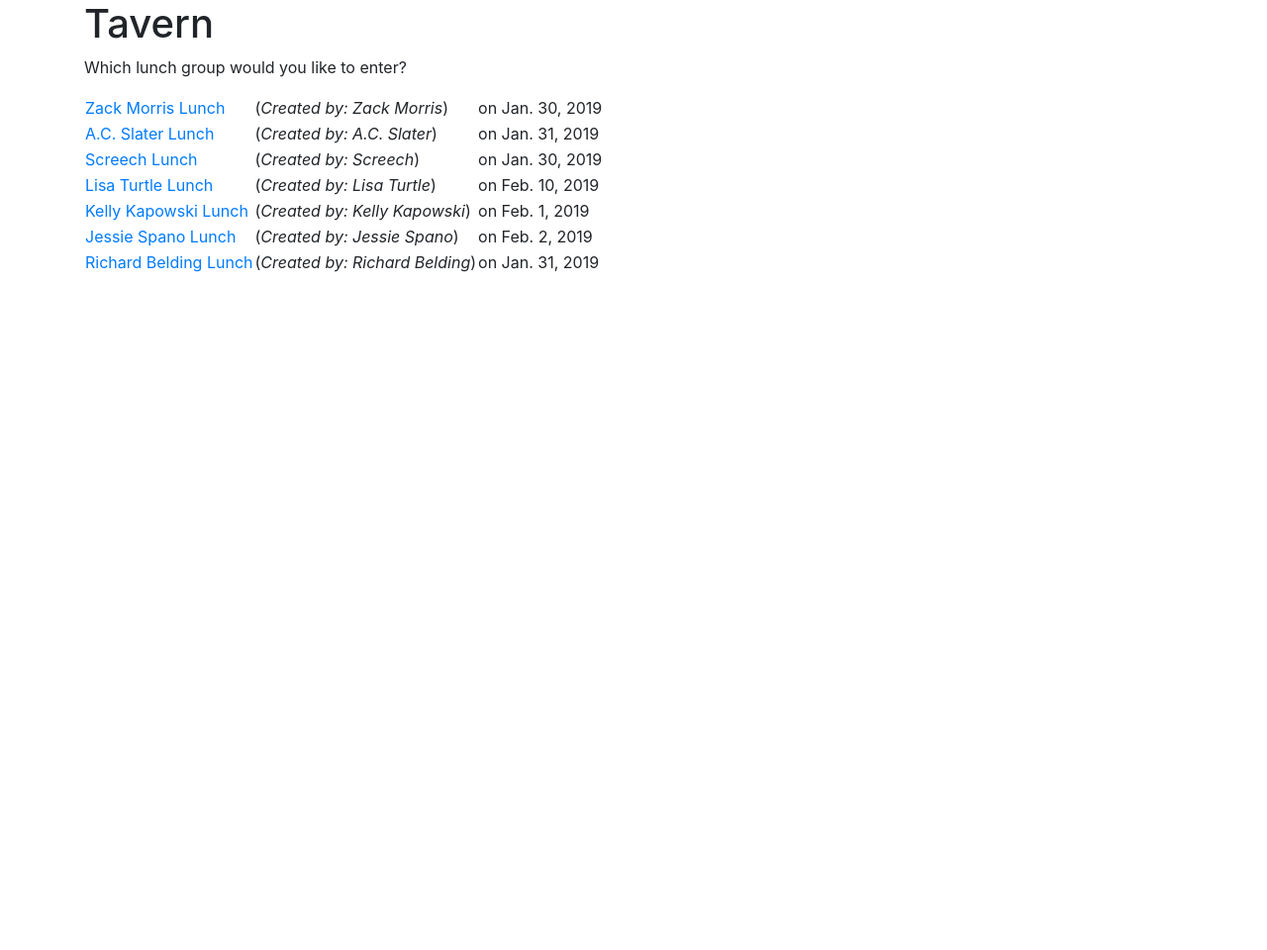
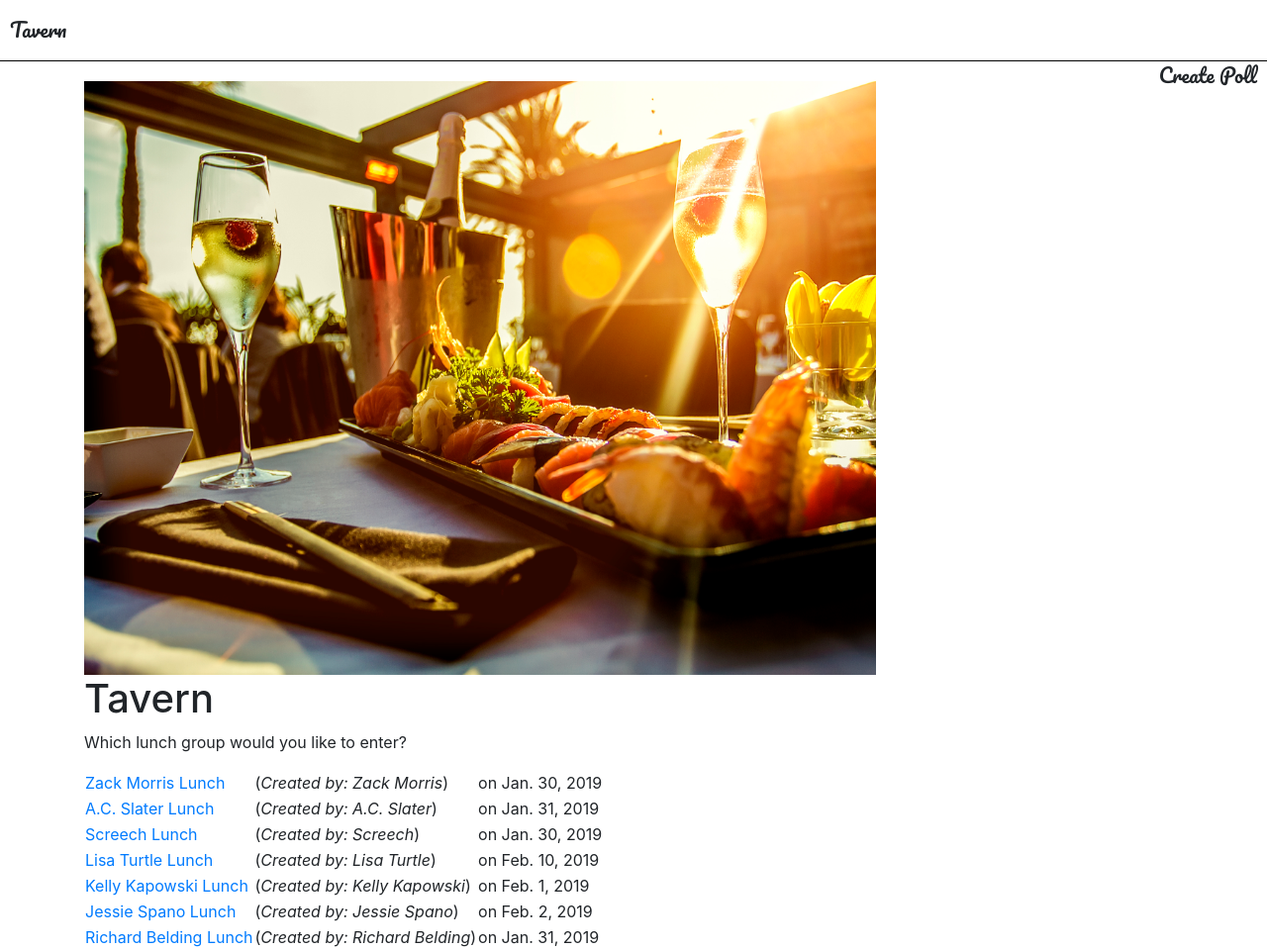
Before and after one commit to jessicawoolard/Tavern, a Django app: page / in a window 1280 px wide. Shown: the whole page at 99% size. Before the commit the page ends 275 px from the top, so only its background shows below. Run offline with Django 3.2, Linux system fonts and the light colour scheme; data comes from the database, SQL or seed files in the repository; some libraries are stand-ins or nearby versions.

```diff
--- a/tavern/static/css/styles.css
+++ b/tavern/static/css/styles.css
@@ -1,3 +1,17 @@
-
+body header {
+  font-family: Pacifico, cursive;
+  border-bottom: 1px solid black;
+  font-size: 20px;
+  padding: 15px 10px 0 10px;
+}
+body header .logo {
+  width: 50%;
+}
+body header .create_poll {
+  float: right;
+}
+body img {
+  margin-top: 20px;
+}
 
 /*# sourceMappingURL=styles.css.map */
--- a/tavern/static/css/styles.scss
+++ b/tavern/static/css/styles.scss
@@ -0,0 +1,19 @@
+$font-stack: Pacifico, cursive;
+body {
+  header {
+    font-family: $font-stack;
+    border-bottom: 1px solid black;
+    font-size: 20px;
+    padding: 15px 10px 0 10px;
+      .logo {
+        width: 50%;
+      }
+
+      .create_poll{
+        float: right;
+      }
+  }
+  img {
+    margin-top: 20px;
+  }
+}
--- a/tavern/templates/base.html
+++ b/tavern/templates/base.html
@@ -8,12 +8,18 @@
         <link rel="stylesheet" href="https://stackpath.bootstrapcdn.com/bootstrap/4.2.1/css/bootstrap.min.css"
               integrity="sha384-GJzZqFGwb1QTTN6wy59ffF1BuGJpLSa9DkKMp0DgiMDm4iYMj70gZWKYbI706tWS"
               crossorigin="anonymous">
+        <link href="https://fonts.googleapis.com/css?family=Pacifico" rel="stylesheet">
         <link rel="stylesheet" href="../static/css/styles.css" class="stylesheet">
 
         <title>Tavern</title>
     </head>
     <body>
+    <header>
+        <p class="logo">Tavern</p>
+        <p class="create_poll">Create Poll</p>
+    </header>
         <div class="container">
+            <img src="../static/photos/iStock-502840530.jpg" alt="#" height="600px" width="800px">
 
             <h1>Tavern</h1>
             <div>
```
Also changed, not shown: tavern/static/photos/iStock-502840530.jpg (added), 3 other files.
